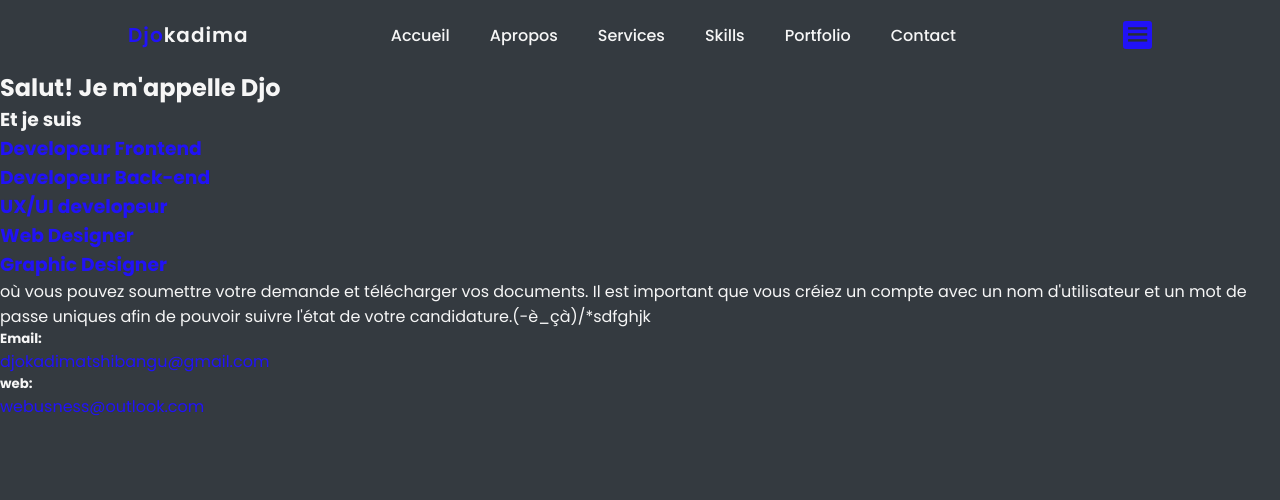
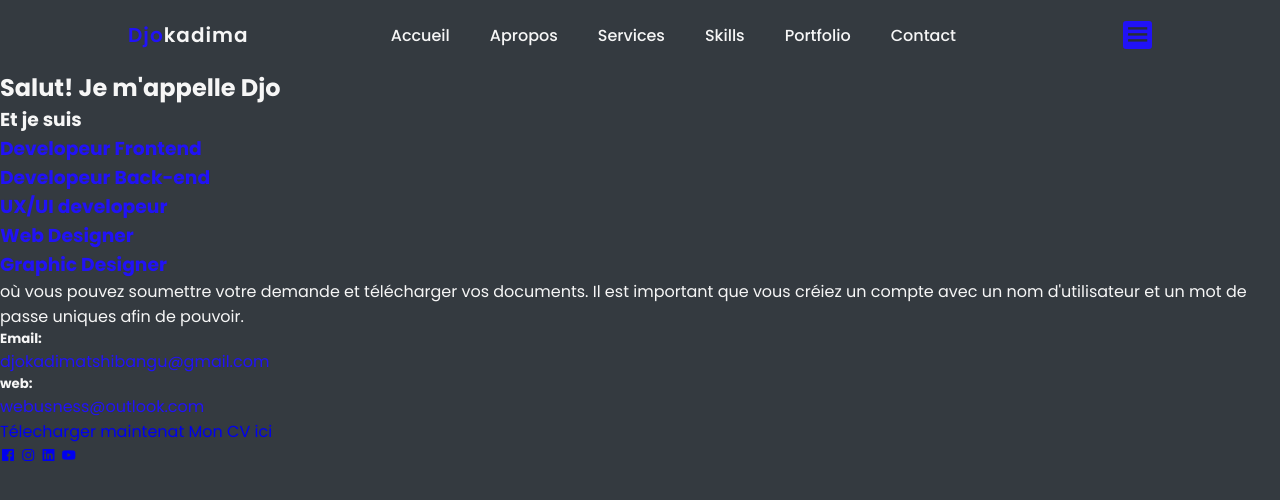
Before and after one commit to Shidisha/myPortfolio, a plain HTML site: page index.html in a window 1280 px wide. Drawn offline with nearby package versions, Linux system fonts and the light colour scheme.

Commit message:
creat add a social icons

```diff
--- a/index.html
+++ b/index.html
@@ -36,7 +36,7 @@
                 <h3><span class="word">Graphic Designer</span></h3>
             </div>
             <p>
-                où vous pouvez soumettre votre demande et télécharger vos documents. Il est important que vous créiez un compte avec un nom d'utilisateur et un mot de passe uniques afin de pouvoir suivre l'état de votre candidature.(-è_çà)/*sdfghjk
+                où vous pouvez soumettre votre demande et télécharger vos documents. Il est important que vous créiez un compte avec un nom d'utilisateur et un mot de passe uniques afin de pouvoir.
             </p>
             <div class="info-box">
                 <div class="info-email">
@@ -48,6 +48,18 @@
                     <span>webusness@outlook.com</span>
                 </div>
             </div>
+            <div class="btn-box">
+                <a href="#" class ="btn">Télecharger maintenat</a>
+                <a href="#" class ="btn">Mon CV ici</a>
+            </div>
+
+            <div class="social-icons">
+                <a href="#"><i class='bx bxl-facebook-square'></i></a>
+                <a href="#"><i class='bx bxl-instagram'></i></a>
+                <a href="#"><i class='bx bxl-linkedin-square'></i></a>
+                <a href="#"><i class='bx bxl-youtube'></i></a>
+            </div>
+
         </div>
     </section>
 <script src="index.js"></script>
```
